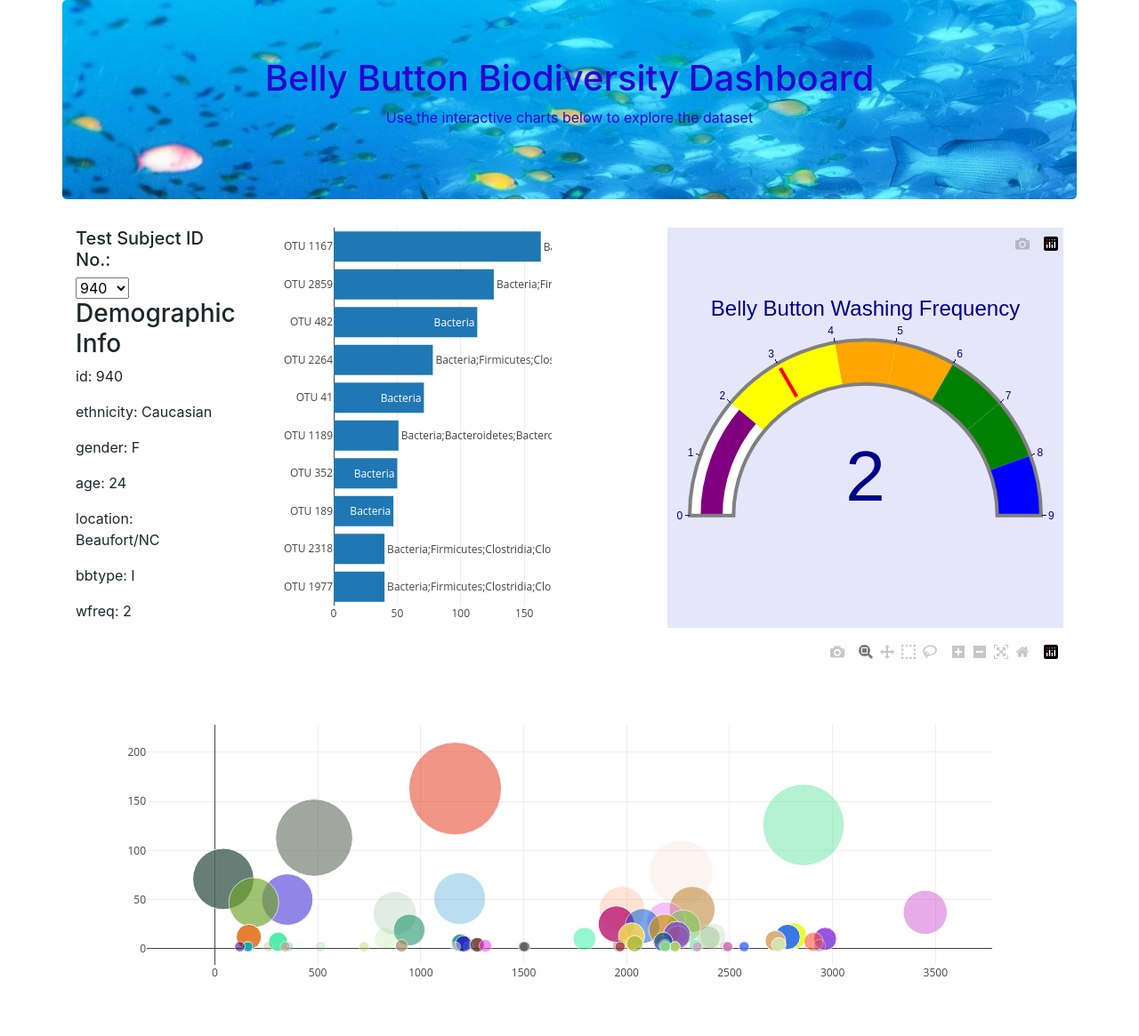
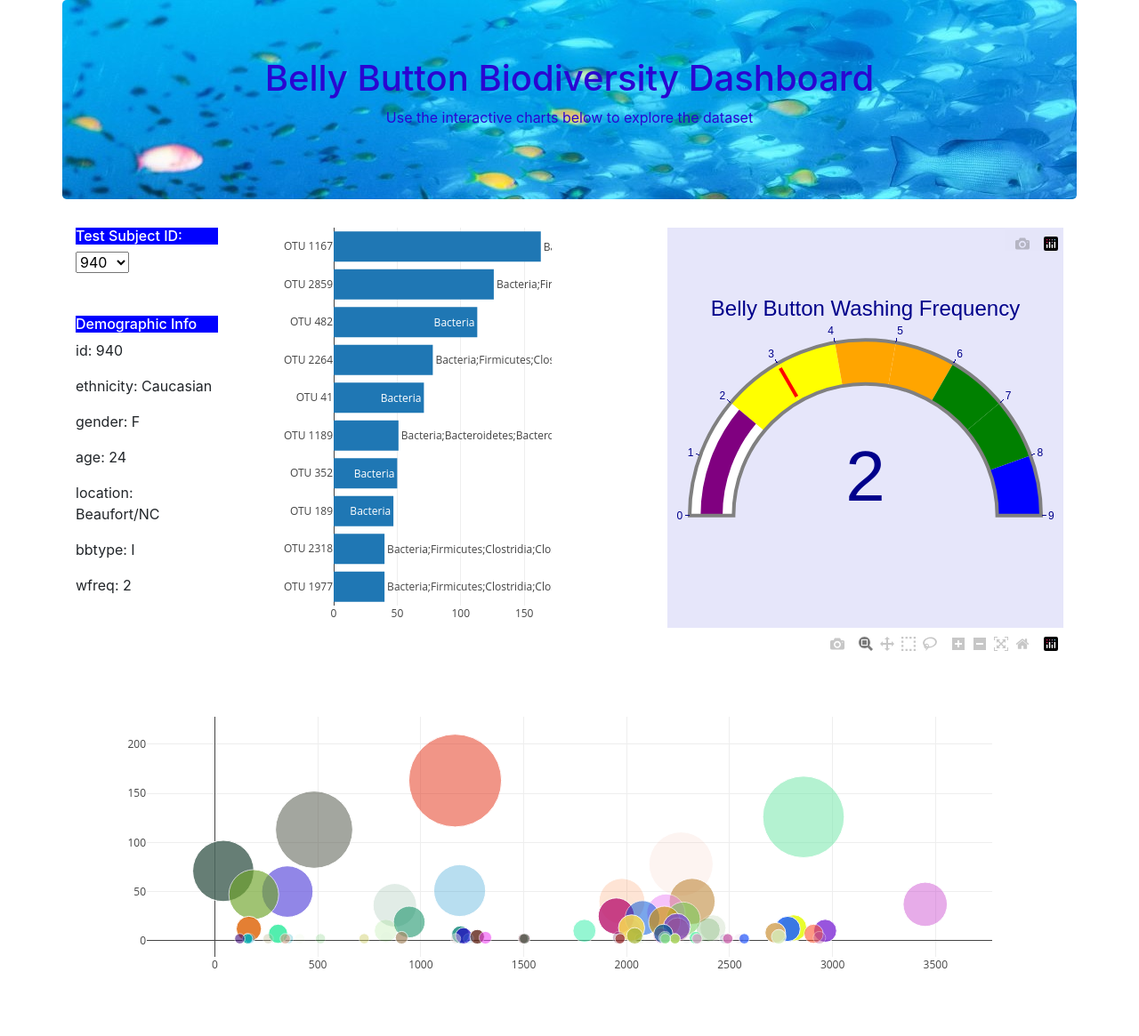
Before and after one commit to zhaoyun95/plotly-challenge, a PHP site: page /index.html in a window 1280 px wide. Shown: the whole page at 89% size. After the commit the page ends 1089 px from the top, so only its background shows below. Run offline with PHP 8.4, Linux system fonts and the light colour scheme; some libraries are stand-ins or nearby versions.

Commit message:
added myStyle.css

```diff
--- a/index.html
+++ b/index.html
@@ -22,15 +22,15 @@
       </div>
     </div>
     <div class="row">
-      <div class="col-md-2">
+      <div class="col-md-2" id="infoPanel">
         <div class="well">
-          <h5>Test Subject ID No.:</h5>
+          <h6>Test Subject ID:</h6>
           <!-- <select id="selDataset" onchange="optionChanged(this.value)"></select> -->
           <select id="selDataset"></select>
         </div>
         <div class="panel panel-primary">
           <div class="panel-heading">
-            <h3 class="panel-title">Demographic Info</h3>
+            <h6 class="panel-title mt-5">Demographic Info</h6>
           </div>
           <div id="sample-metadata" class="panel-body"></div>
         </div>
--- a/static/css/myStyle.css
+++ b/static/css/myStyle.css
@@ -2,3 +2,12 @@
     background-image: url("../images/ocean.jpg");
     color: rgb(42, 5, 209);
 }
+
+#infoPanel {
+    background-color: white;
+}
+
+#infoPanel h6 {
+    background-color: blue;
+    color: white;
+}
```
